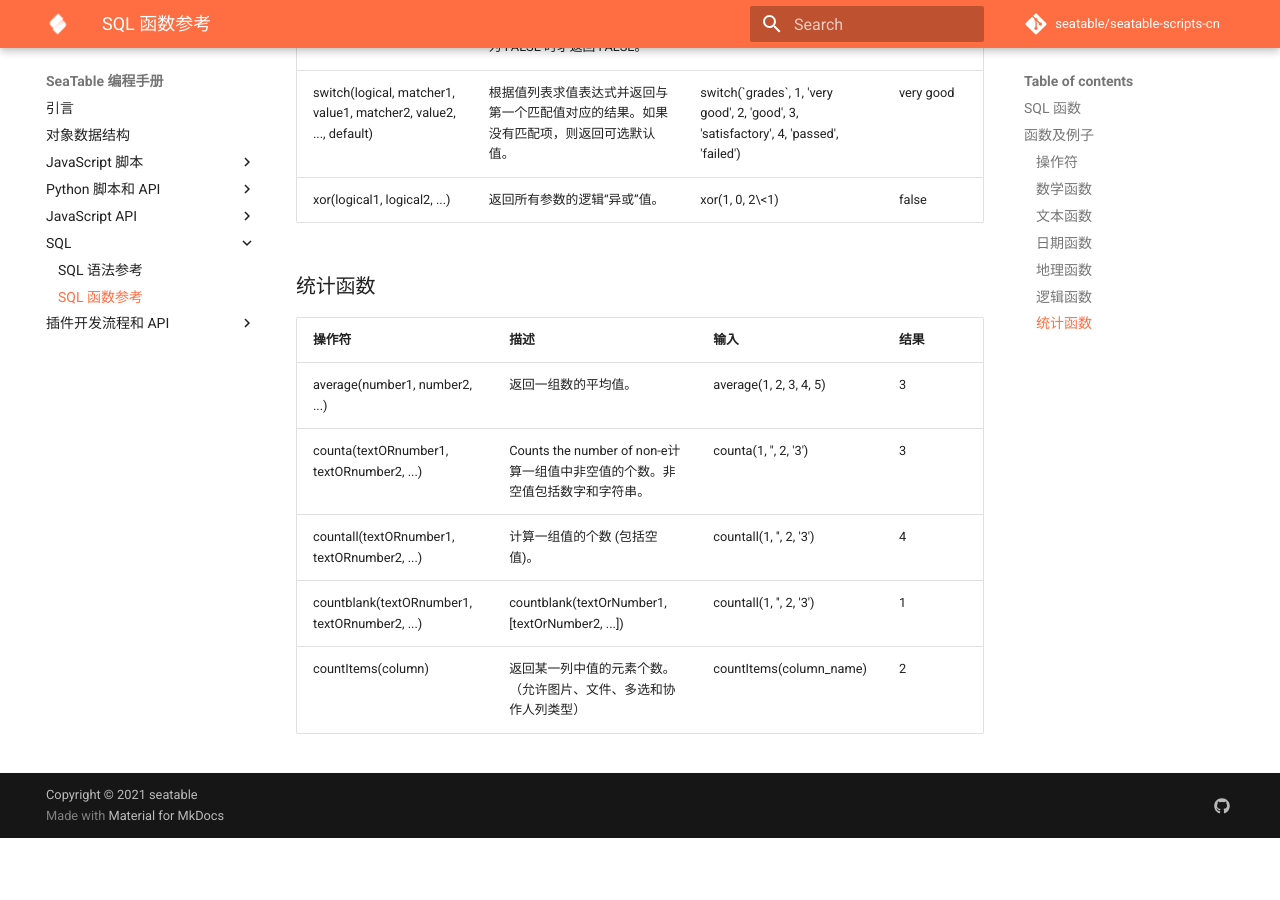
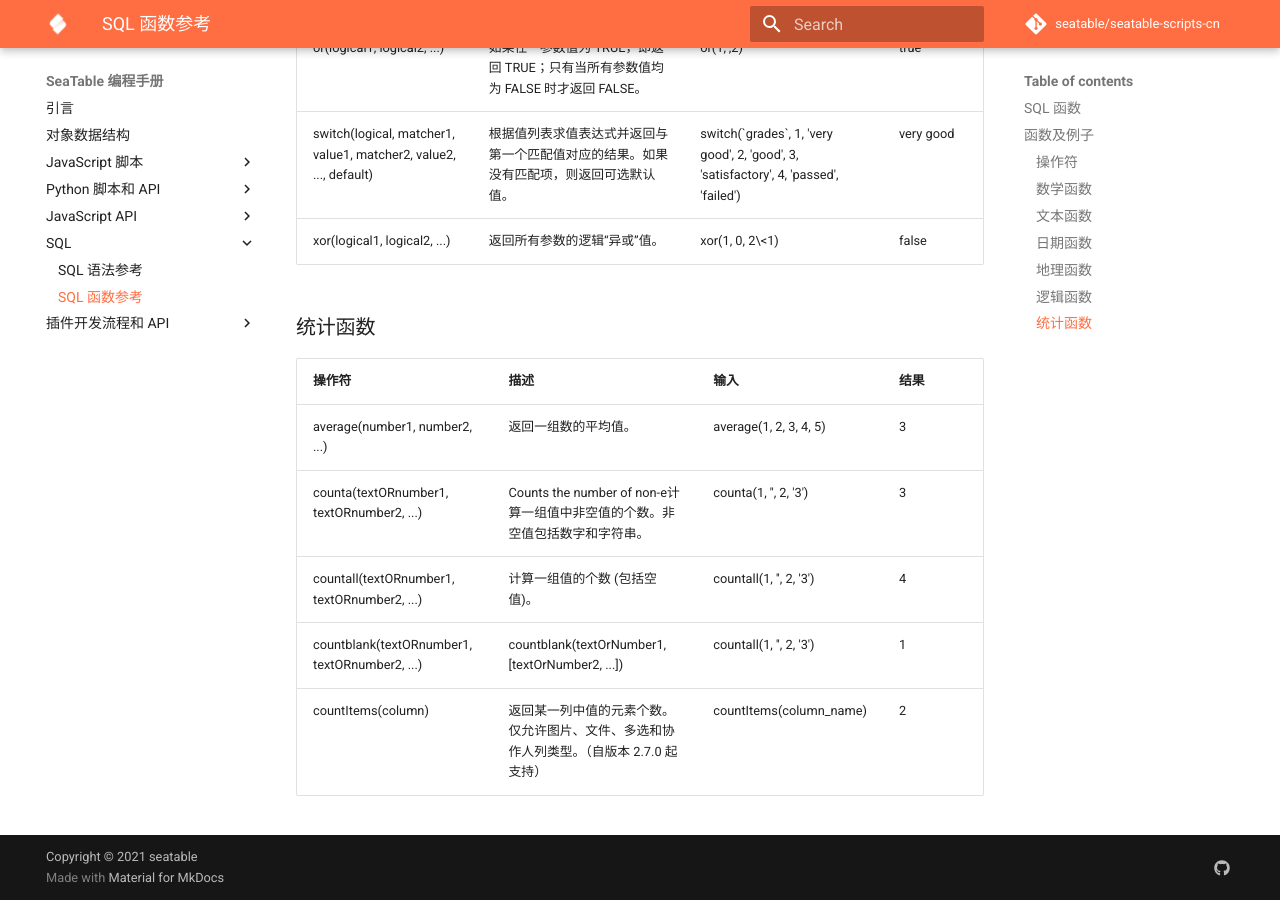
Before and after one commit to seatable/seatable-scripts-cn, an MkDocs documentation site: the page built from manual/sql/function.md, in a window 1280 px wide and 900 px high, scrolled down 8580 px. Built offline with MkDocs 1.6.1 and Material for MkDocs 9.7.7, drawn with Linux system fonts in a browser that asks for light colours; comment, search, counter and statistics services are not loaded; before the commit the page ends 9418 px from its top, so only the background shows below that.

Commit message:
Add version indication

```diff
--- a/manual/sql/function.md
+++ b/manual/sql/function.md
@@ -141,6 +141,8 @@
 
 ### 地理函数
 
+_自版本 2.7.0 起支持地理函数_
+
 | 操作符                 | 描述                                                                                          | 输入                  | 结果   |
 | :-------------------- | :------------------------------------------------------------------------------------------- | :-------------------- | :---- |
 | province(geolocation) | 返回地理位置列的省份值。（仅当地理位置列设置成 “省份”、“省份/城市”、“省/市/区” 或 “省/市/区及详情” 格式时） | province(column_name) | 北京市 |
@@ -167,4 +169,4 @@
 | counta(textORnumber1, textORnumber2, ...)     | Counts the number of non-e计算一组值中非空值的个数。非空值包括数字和字符串。 | counta(1, '', 2, '3')   | 3   |
 | countall(textORnumber1, textORnumber2, ...)   | 计算一组值的个数 (包括空值)。                                    | countall(1, '', 2, '3') | 4   |
 | countblank(textORnumber1, textORnumber2, ...) | countblank(textOrNumber1, \[textOrNumber2, ...])    | countall(1, '', 2, '3') | 1   |
-| countItems(column)                            | 返回某一列中值的元素个数。（允许图片、文件、多选和协作人列类型） | countItems(column_name) | 2   |
+| countItems(column)                            | 返回某一列中值的元素个数。仅允许图片、文件、多选和协作人列类型。（自版本 2.7.0 起支持） | countItems(column_name) | 2   |
```
